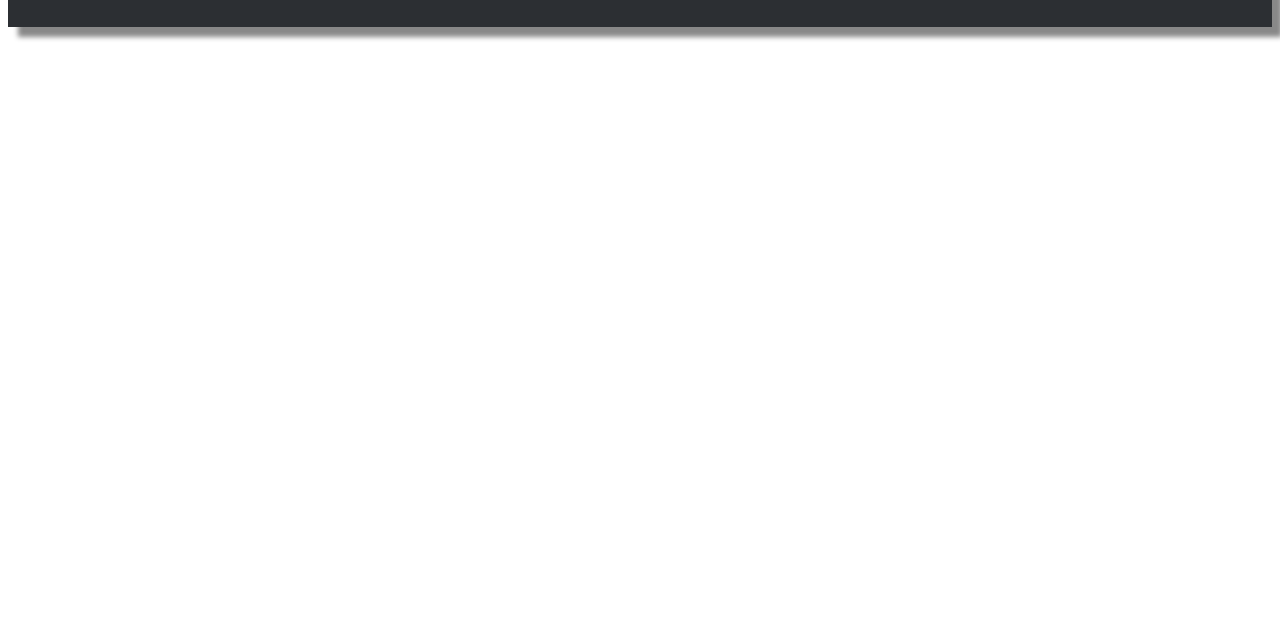
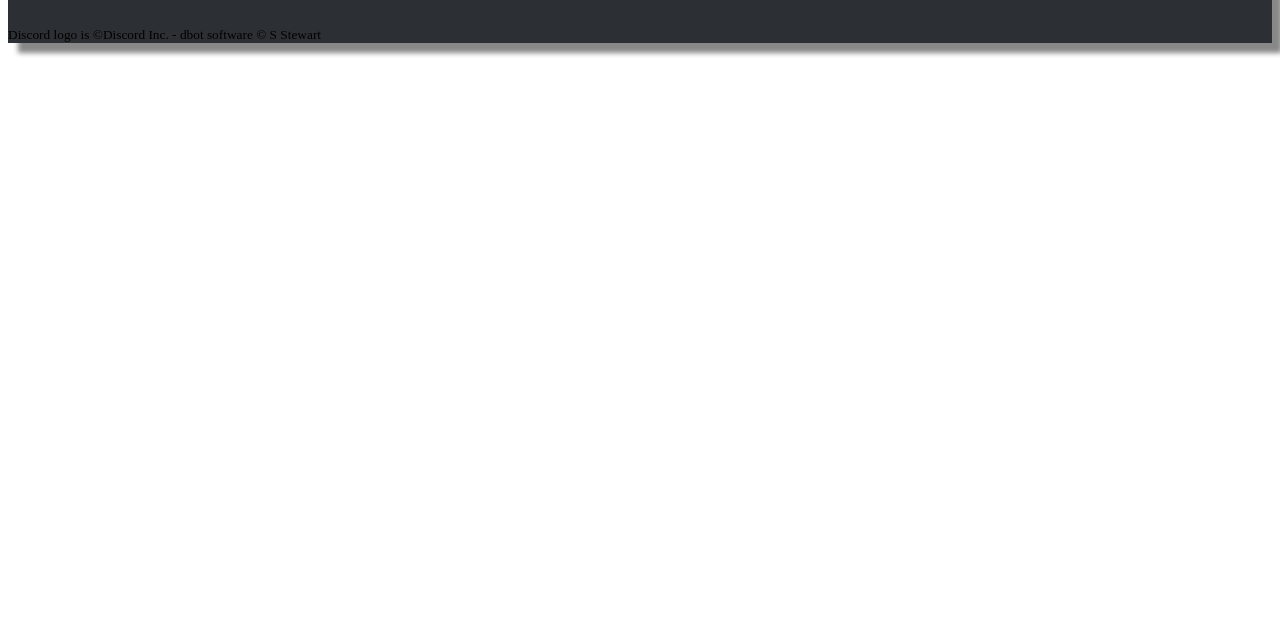
Before and after one commit to tildas-old-projects/dbot, a website: page www/views/index.html in a window 1280 px wide. Shown: the part 174-800 px from the top of the page. Drawn offline with nearby package versions, Linux system fonts and the light colour scheme.

Commit message:
[page] Copyright

```diff
--- a/www/views/index.html
+++ b/www/views/index.html
@@ -24,6 +24,7 @@ h5 {
 <h1 class="animated slideInDown">dbot</h1>
 <h5 class="animated fadeInUp">Technically the worst <img src="/discord.png" width="40" height="40"> bot</h5>
 <br/>
+<small>Discord logo is &copy;Discord Inc. - dbot software &copy; S Stewart</small>
 </div>
 </body>
 </html>
```
